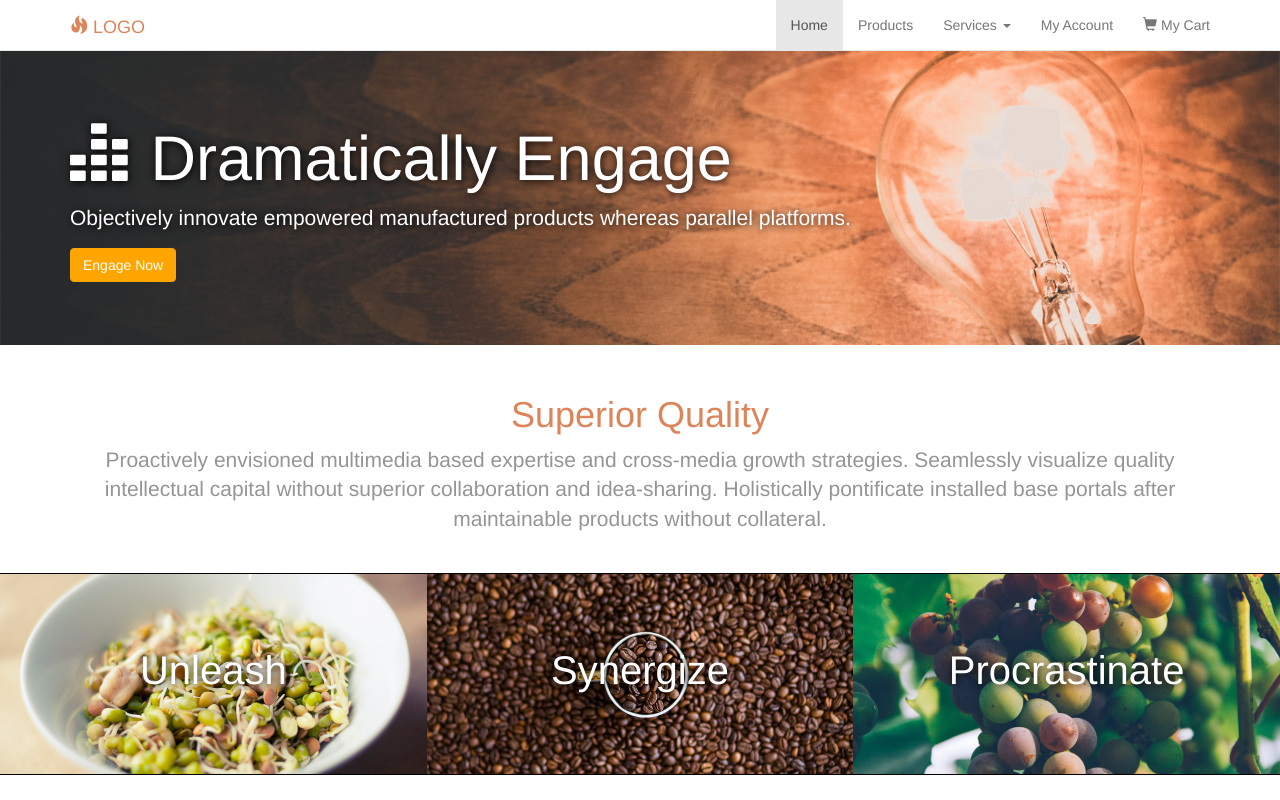
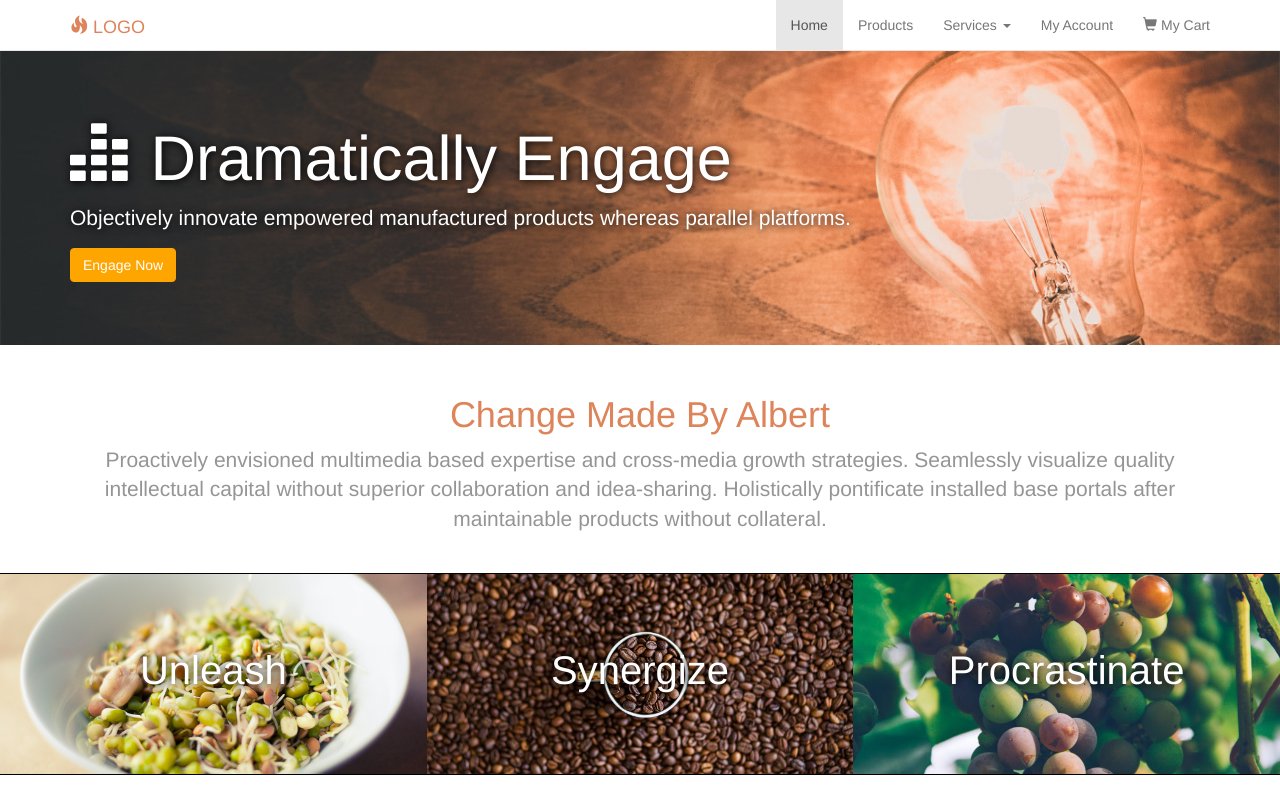
Before and after one commit to phongpvp/staticwebsite, a plain HTML site: page index.html in a window 1280 px wide. Shown: the top 800 px of the page. Drawn offline with Linux system fonts and the light colour scheme.

Commit message:
Changed Text - Albert

```diff
--- a/index.html
+++ b/index.html
@@ -86,7 +86,7 @@ Although you can use them, for a more unique website, replace these images with
     <div class="container">
         <div class="row">
             <div class="col-xs-12">
-                <h1 class="text-center">Superior Quality</h1>
+                <h1 class="text-center">Change Made By Albert</h1>
                 <p class="lead text-center">Proactively envisioned multimedia based expertise and cross-media growth strategies. Seamlessly visualize quality intellectual capital without superior collaboration and idea-sharing. Holistically pontificate installed base portals after maintainable products without collateral.</p>
             </div>
         </div>
```
